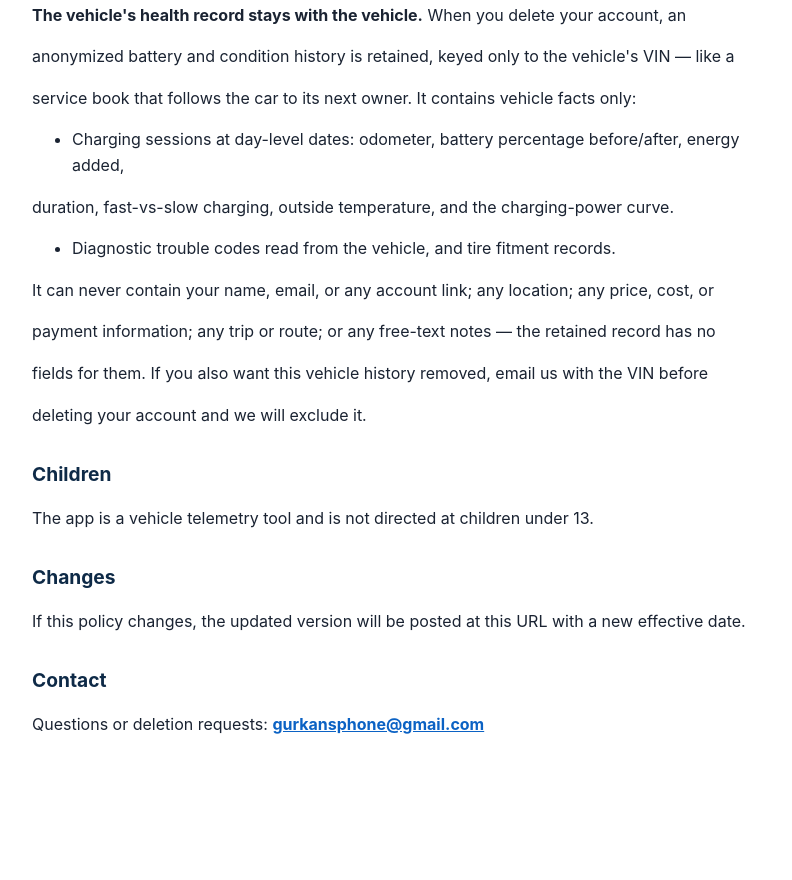
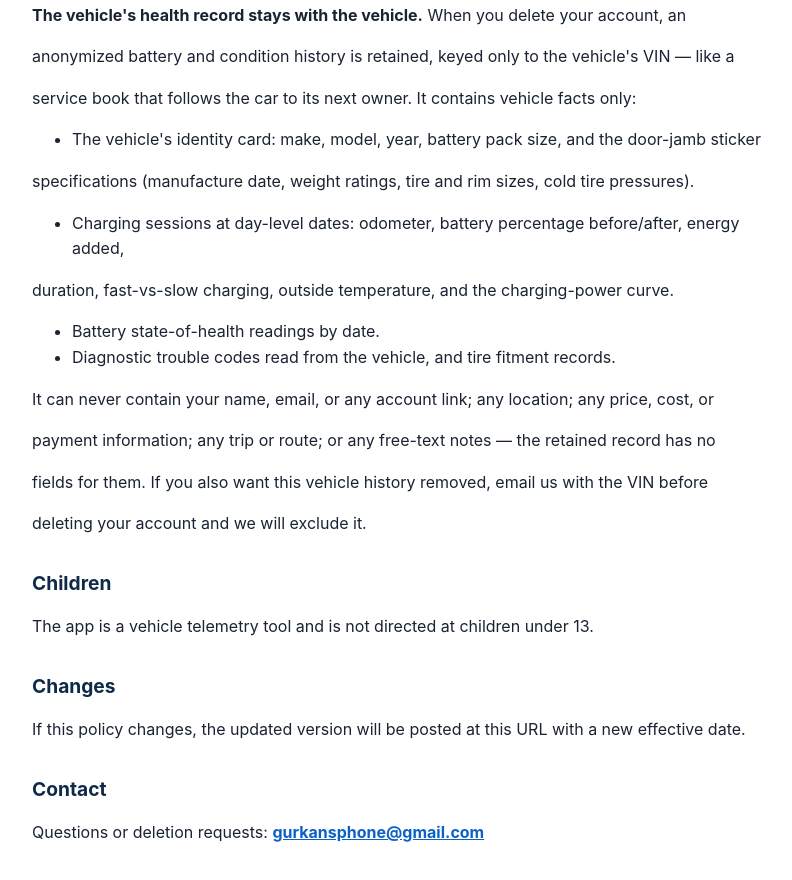
Before and after one commit to gurkansphone/truemile-privacy, a plain HTML site: page index.html in a window 1280 px wide. Shown: the part 2436-3316 px from the top of the page, without its empty margins (228-1020 px from the left). Before the commit the page ends 3249 px from the top, so only its background shows below. Drawn offline with Linux system fonts and the light colour scheme.

Commit message:
Add files via upload

```diff
--- a/index.html
+++ b/index.html
@@ -100,10 +100,15 @@ a{color:#0b62c4}@media(prefers-color-scheme:dark){body{background:#0d1420;color:
 <p>service book that follows the car to its next owner. It contains vehicle facts only:</p>
 
 <ul>
+<li>The vehicle&#x27;s identity card: make, model, year, battery pack size, and the door-jamb sticker</li>
+</ul>
+<p>  specifications (manufacture date, weight ratings, tire and rim sizes, cold tire pressures).</p>
+<ul>
 <li>Charging sessions at day-level dates: odometer, battery percentage before/after, energy added,</li>
 </ul>
 <p>  duration, fast-vs-slow charging, outside temperature, and the charging-power curve.</p>
 <ul>
+<li>Battery state-of-health readings by date.</li>
 <li>Diagnostic trouble codes read from the vehicle, and tire fitment records.</li>
 </ul>
 
```
